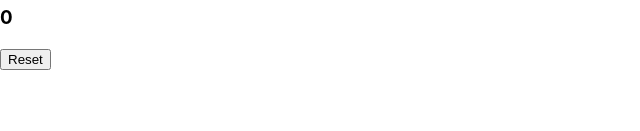
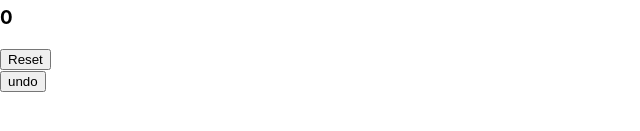
Before and after one commit to JeremyB1298/React, a React (Create React App) app: page / in a window 1280 px wide. Shown: the part 237-368 px from the top of the page, without its empty margins (0-640 px from the left). Built offline with nearby package versions, Linux system fonts and the light colour scheme.

Commit message:
undo ajouté mais PB
le nom change même s'il n'y a pas d'action avant

```diff
--- a/src/App.js
+++ b/src/App.js
@@ -21,7 +21,8 @@ class App extends Component {
       scoreX: 0,
       scoreO: 0,
       namePlayer1: 'Player1',
-      namePlayer2: 'Player2'
+      namePlayer2: 'Player2',
+      tabPlays: new Array()
     };
   }
 
@@ -59,22 +60,33 @@ class App extends Component {
     this.setState(state => {
       let squares = null;
       let player = null;
+      let symbolPlayer = null;
       if(this.state.player == true){
       squares = this.updateBoard(x,y,"X",this.state.squares);
       player = !this.state.player;
+      symbolPlayer = "X"
       }
       else{
       squares = this.updateBoard(x,y,"O",this.state.squares);
       player = !this.state.player;
+      symbolPlayer = "O"
       }
       return{
         squares: squares,
         winner: this.getWinner(squares),
         player: player,
         scoreX: this.updateScoreX(),
-        scoreO: this.updateScoreO()
+        scoreO: this.updateScoreO(),
+        tabPlays: this.updatePlayToList(x, y, symbolPlayer)
       }
     })
+    console.log("Tab Plays" + this.state.tabPlays[this.state.tabPlays.length - 1])
+  }
+
+  updatePlayToList(x, y, playerSymbol) {
+    let tabPlays = this.state.tabPlays
+    tabPlays.push([x, y, playerSymbol])
+    return tabPlays
   }
 
   handleClick(x, y){
@@ -231,6 +243,28 @@ class App extends Component {
     })
   }
 
+  undoPlays() {
+    for (var i = 0; i < this.state.tabPlays.length; i++) {
+      console.log(this.state.tabPlays[i])
+    }
+    if (this.state.tabPlays.length > 0 && this.state.winner === null) {
+      this.setState(state => {
+      let tabPlays = this.state.tabPlays
+      let squares = null;
+      let player = null;
+      squares = this.updateBoard(tabPlays[tabPlays.length-1][0],tabPlays[tabPlays.length-1][1],null,this.state.squares);
+      player = !this.state.player;
+
+      tabPlays.splice(tabPlays.length-1, 1)
+      return{
+        squares: squares,
+        player: player,
+        tabPlays: tabPlays
+      }
+    })
+    }
+  }
+
   render() {
     const status = this.whichPlayer();
     const scoreX = this.updateScoreX();
@@ -295,6 +329,7 @@ class App extends Component {
       <div>Score de {this.state.namePlayer1} : <Score value={scoreX} /> </div>
       <div>Score de {this.state.namePlayer2} : <Score value={scoreO} /></div>
       <div> <ResetButton onClick={() => this.resetGame(scoreX, scoreO)} /> </div>
+      <div> <button onClick={() => this.undoPlays()} > undo</button> </div>
     </div>
 
     );
```
